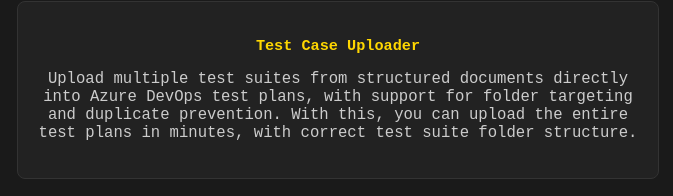
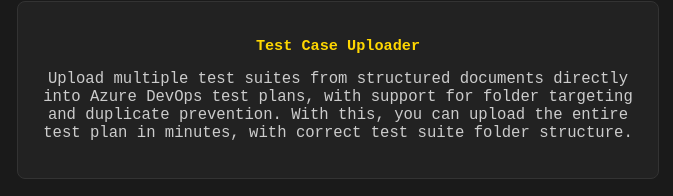
Before and after one commit to brianh748/testfoundry-site, a plain HTML site: page index.html in a window 1280 px wide. Shown: the part 585-781 px from the top of the page, 302-975 px from the left. Drawn offline with Linux system fonts and the light colour scheme.

Commit message:
Another description update

```diff
--- a/index.html
+++ b/index.html
@@ -91,7 +91,7 @@
     <h2>Tools</h2>
     <div class="tool-card">
         <h3>Test Case Uploader</h3>
-        <p>Upload multiple test suites from structured documents directly into Azure DevOps test plans, with support for folder targeting and duplicate prevention. With this, you can upload the entire test plans in minutes, with correct test suite folder structure. </p>
+        <p>Upload multiple test suites from structured documents directly into Azure DevOps test plans, with support for folder targeting and duplicate prevention. With this, you can upload the entire test plan in minutes, with correct test suite folder structure. </p>
     </div>
     <div class="tool-card">
         <h3>Test Case Extractor</h3>
```
